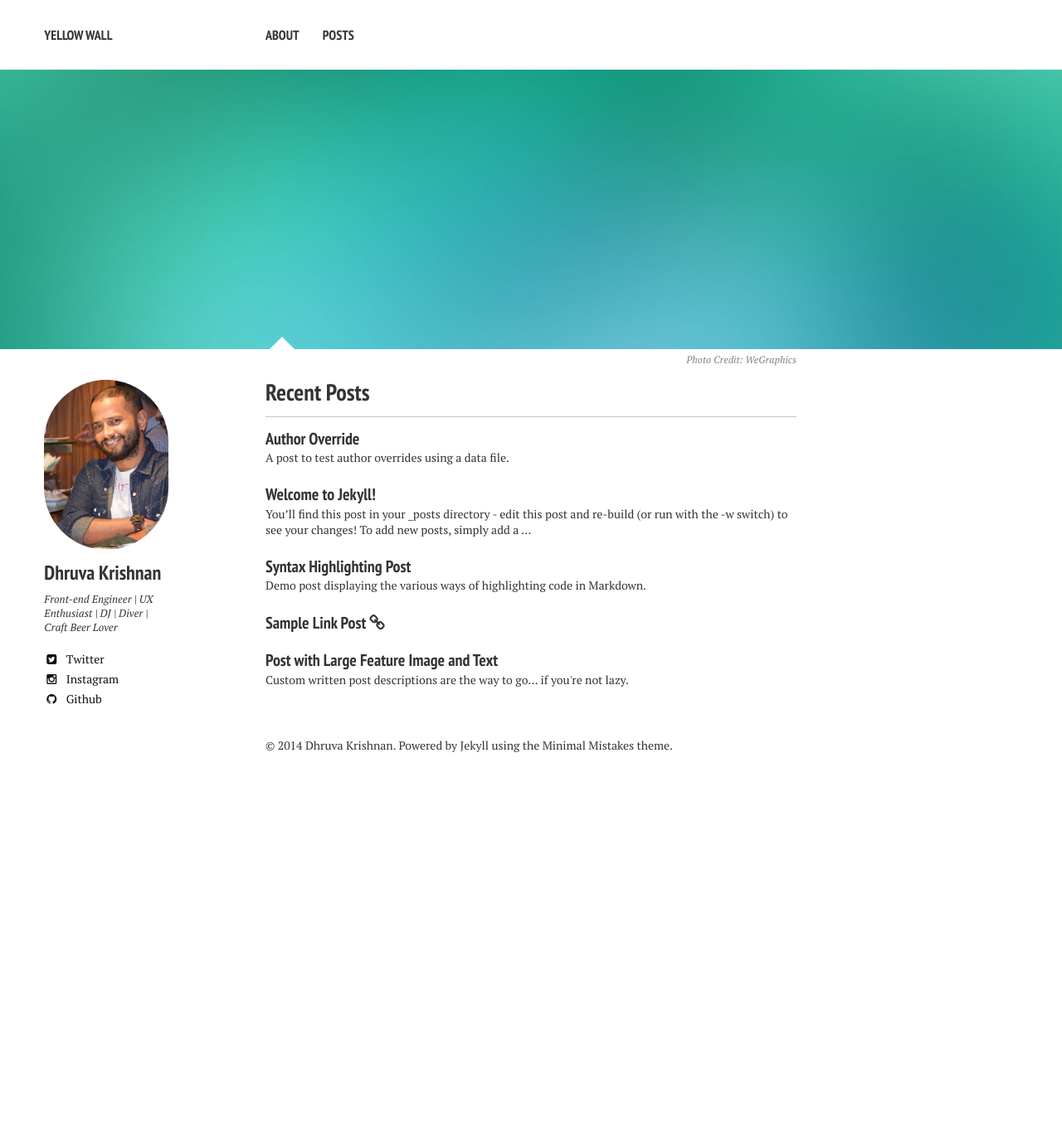
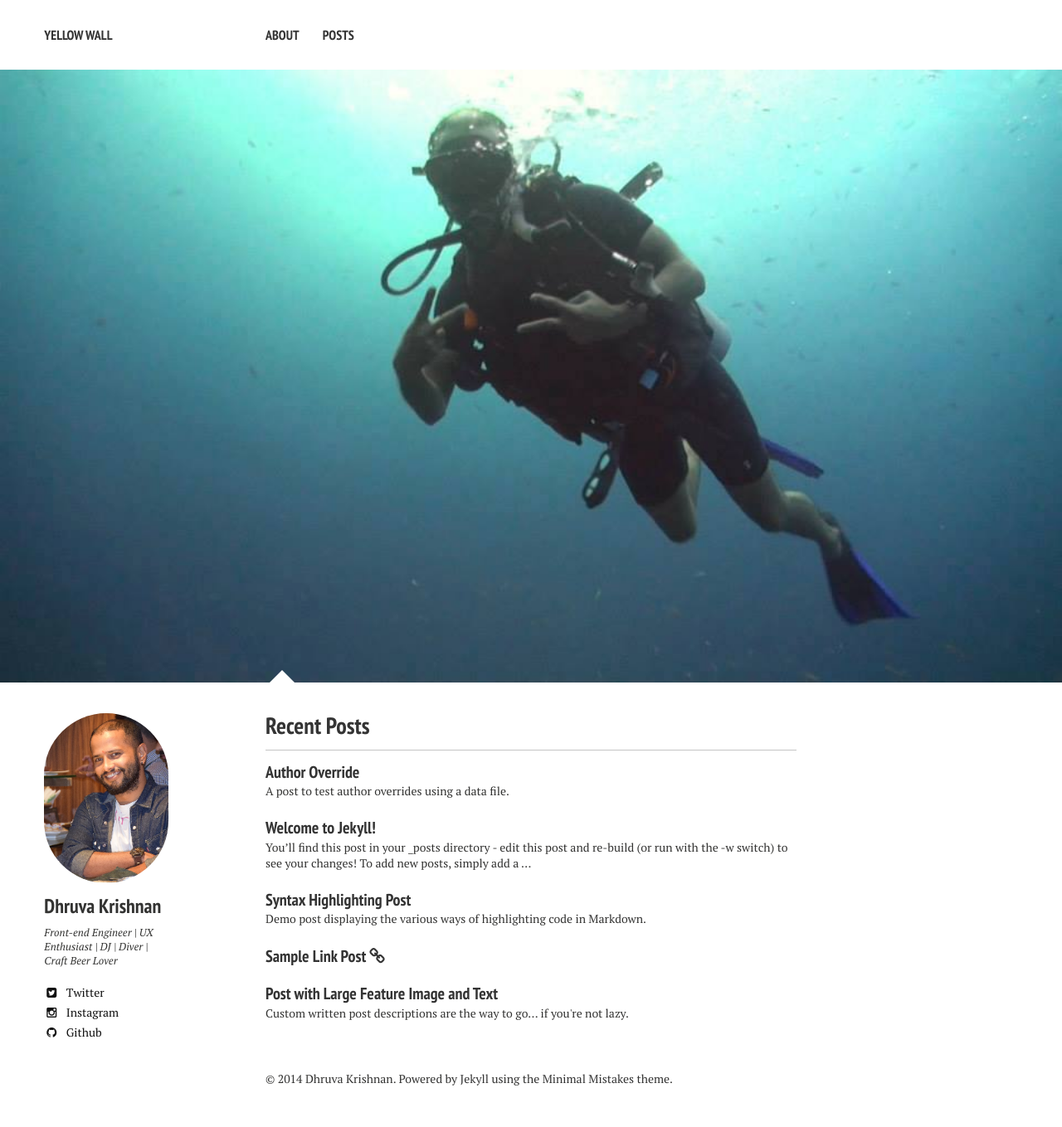
Before and after one commit to dkris/blogg, a Jekyll site: the page built from index.md, in a window 1280 px wide. Shown: the whole page at 83% size. Built offline with Jekyll 4.4.1, drawn with Linux system fonts in a browser that asks for light colours; nearby versions of some CDN libraries; before the commit the page ends 957 px from its top, so only the background shows below that.

Commit message:
Updating the header image

```diff
--- a/index.md
+++ b/index.md
@@ -3,7 +3,5 @@ layout: home
 excerpt: "A minimal Jekyll theme for your blog by designer Michael Rose."
 tags: [Jekyll, theme, responsive, blog, template]
 image:
-  feature: sample-image-1.jpg
-  credit: WeGraphics
-  creditlink: http://wegraphics.net/downloads/free-ultimate-blurred-background-pack/
+  feature: Dhruva.jpg
 ---
```
Also changed, not shown: images/Dhruva.jpg (added).
